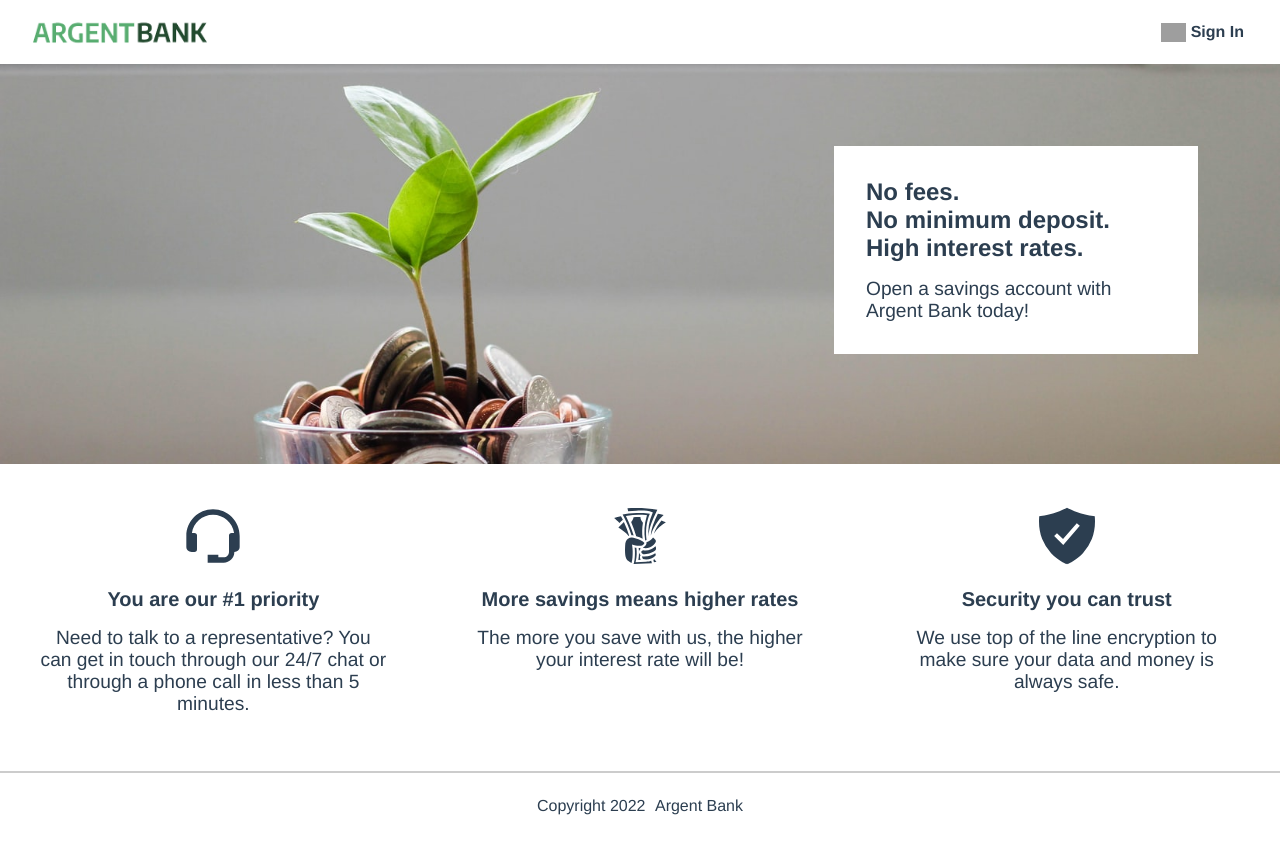
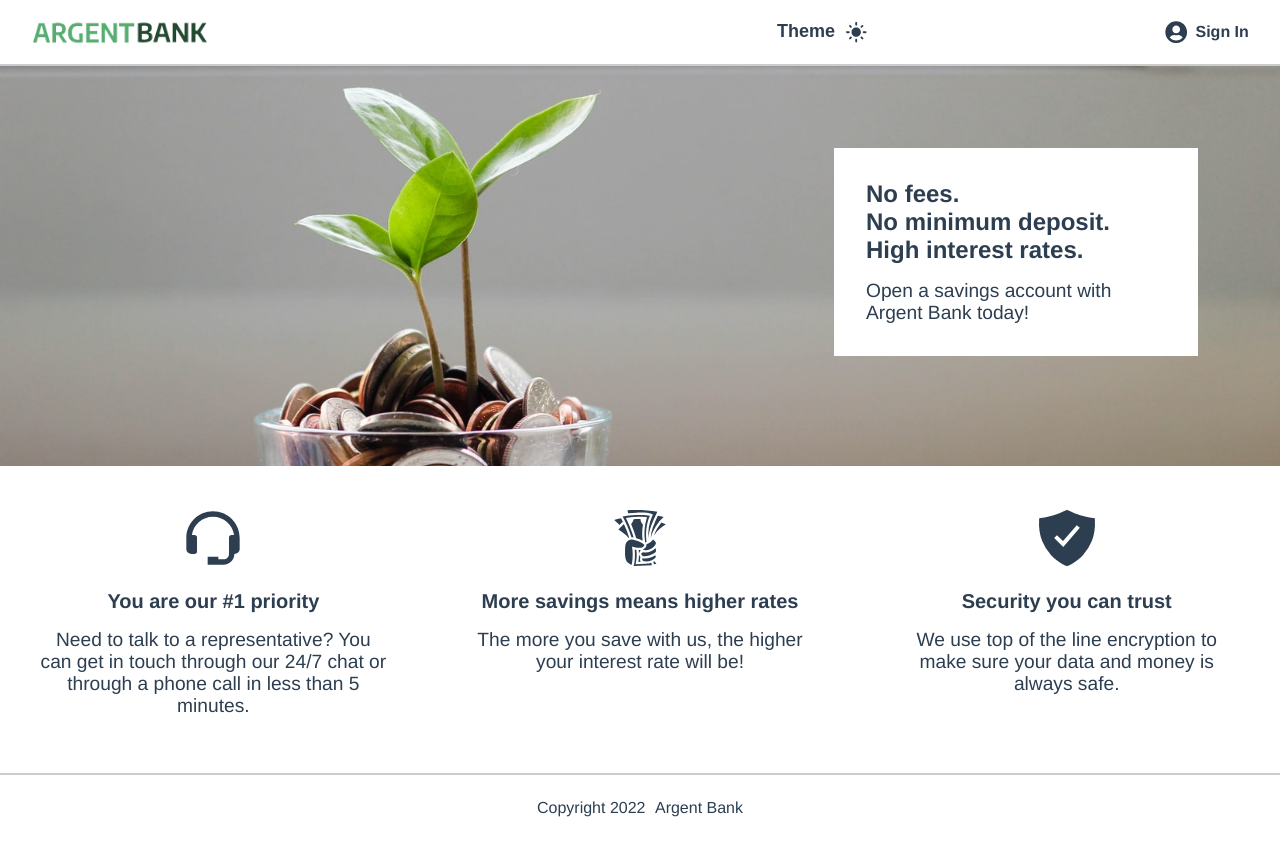
Before and after one commit to JyjyStudio/argent-bank, a React (Create React App) app: page / in a window 1280 px wide. Built offline with nearby package versions, Linux system fonts and the light colour scheme; grey boxes are pictures that could not be loaded.

Commit message:
feat: clean code + separate navbar

```diff
--- /dev/null
+++ b/src/components/LoggedNavbar.tsx
@@ -0,0 +1,70 @@
+import { resetAuth } from '../features/authentication/authenticationSlice'
+import { resetUser } from '../features/user/userSlice'
+import { Link, useNavigate } from 'react-router-dom'
+import { getUserInfosFromState } from '../features/user/selectors'
+import { useTsDispatch, useTsSelector } from '../utils/redux/hooks'
+import styled from 'styled-components'
+import { FaUserCircle } from 'react-icons/fa';
+import { RiLogoutCircleRLine } from 'react-icons/ri';
+
+
+export default function LoggedNavbar() {
+
+	const navigate = useNavigate()
+	const dispatch = useTsDispatch()
+
+	const userInfos = useTsSelector(getUserInfosFromState)
+
+
+	const resetCredentials = () => {
+		dispatch(resetAuth())
+		dispatch(resetUser())
+		navigate('/')
+	}
+	return (
+		<SignOutContainer>
+			<NavLink to="/profile">
+				<FaUserCircle size='1.4rem' />
+				<Span>{userInfos.firstname}</Span>
+			</NavLink>
+			<SignoutBtn onClick={resetCredentials}>
+				<RiLogoutCircleRLine size='1.4rem' />
+				<Span>Sign Out</Span>
+			</SignoutBtn>
+		</SignOutContainer>
+  )
+}
+
+const SignOutContainer = styled.div`
+	display: flex;
+	justify-content: space-between;
+	align-items: center;
+`
+const NavLink = styled(Link)`
+	display: flex;
+	align-items: center;
+	color: inherit;
+	text-decoration: none;
+	margin-left: 5px;
+	:hover {
+		text-decoration: underline;
+	}
+`
+const SignoutBtn = styled.button`
+	display: flex;
+	justify-content: center;
+	align-items: center;
+	color: inherit;
+	background-color: transparent;
+	font-weight: bold;
+	font-size: 1rem;
+	cursor: pointer;
+	border: none;
+	:hover {
+		text-decoration: underline;
+	}
+`
+const Span = styled.span`
+	font-weight: bold;
+	margin: 0 .7rem 0 .5rem;
+`
--- a/src/components/Navbar.tsx
+++ b/src/components/Navbar.tsx
@@ -1,14 +1,13 @@
+import { useTsSelector, useTsDispatch } from '../utils/redux/hooks'
+import { getTokenFromState } from '../features/authentication/selectors'
+import { toggleTheme } from '../features/theme/themeSlice'
+import { FaUserCircle } from 'react-icons/fa'
+import { MdLightMode } from 'react-icons/md'
+import { Link } from 'react-router-dom'
+import Logo from '../assets/argentBankLogo.png'
+import LoggedNavbar from './LoggedNavbar'
 import styled from 'styled-components'
-import { Link, useNavigate } from 'react-router-dom'
 import Img from './Img'
-import Logo from '../assets/argentBankLogo.png'
-import SignInIcon from '../assets/icon-login.png'
-import SignOutIcon from '../assets/icon-logout.png'
-import { resetAuth } from '../features/authentication/authenticationSlice'
-import { resetUser } from '../features/user/userSlice'
-import { getTokenFromState } from '../features/authentication/selectors'
-import { getUserInfosFromState } from '../features/user/selectors'
-import { useTsSelector, useTsDispatch } from '../utils/redux/hooks'
 
 /**
  * The navbar component
@@ -17,59 +16,31 @@ import { useTsSelector, useTsDispatch } from '../utils/redux/hooks'
  * @component
  */
 export default function Navbar(): JSX.Element {
+
 	// user token from redux store
 	const userToken = useTsSelector(getTokenFromState)
-	const userInfos = useTsSelector(getUserInfosFromState)
-
 	const dispatch = useTsDispatch()
-	const navigate = useNavigate()
-
-	const resetCredentials = () => {
-		dispatch(resetAuth())
-		dispatch(resetUser())
-		navigate('/')
-	}
 
 	return (
 		<Nav>
 			<Link to="/">
 				<Img src={Logo} width="200px" alt="logo argentBank" />
 			</Link>
-			{
-				/* if user connected return name + logout else return login */
-				userToken ? (
-					<SignOutContainer>
-						<NavLink to="/profile">
-							<Img
-								src={SignInIcon}
-								width="25px"
-								margin="0 5px 0 0"
-								alt="profile icon"
-							/>
-							<Span>{userInfos.firstname}</Span>
-						</NavLink>
-						<Button onClick={resetCredentials}>
-							<Img
-								src={SignOutIcon}
-								width="20px"
-								margin="0 5px 0 0"
-								alt="sign out icon"
-							/>
-							<Span>Sign Out</Span>
-						</Button>
-					</SignOutContainer>
-				) : (
+			<RightNavContainer>
+				<ThemeBtn onClick={ () => dispatch(toggleTheme()) }>
+					<Span>Theme</Span> <MdLightMode size='1.4rem' />
+				</ThemeBtn>
+
+				{/* if user connected return name + logout else return login */
+				userToken ?
+					<LoggedNavbar />
+				:
 					<NavLink to="/login">
-						<Img
-							src={SignInIcon}
-							width="25px"
-							margin="0 5px 0 0"
-							alt="sign in icon"
-						/>
+						<FaUserCircle size='1.4rem' />
 						<Span>Sign In</Span>
 					</NavLink>
-				)
-			}
+				}
+			</RightNavContainer>
 		</Nav>
 	)
 }
@@ -79,19 +50,17 @@ const Nav = styled.nav`
 	align-items: center;
 	justify-content: space-between;
 	padding: 5px 20px;
+	border-bottom: 2px solid #ccc;
+	@media (max-width: 700px) {
+		flex-direction: column;
+	}
 	@media (max-width: 389px) {
 		font-size: calc(15px + 2vw);
 	}
 `
-const SignOutContainer = styled.div`
-	display: flex;
-	justify-content: space-between;
-	align-items: center;
-`
 const Span = styled.span`
 	font-weight: bold;
-	color: #2c3e50;
-	margin-right: 1rem;
+	margin:	0 .7rem 0 .5rem;
 `
 const NavLink = styled(Link)`
 	display: flex;
@@ -103,17 +72,26 @@ const NavLink = styled(Link)`
 		text-decoration: underline;
 	}
 `
-const Button = styled.button`
+const ThemeBtn = styled.button`
+	background-color: transparent;
 	display: flex;
-	justify-content: center;
-	align-items: center;
-	color: #2c3e50;
-	background-color: transparent;
-	font-weight: bold;
-	font-size: 1rem;
+	padding: 2px 5px;
+    border-radius: 3px;
+	border: none;
 	cursor: pointer;
-	border: none;
-	:hover {
-		text-decoration: underline;
+	font-size: large;
+	color: inherit;
+	span {
+		margin-right: 10px;
 	}
 `
+
+const RightNavContainer = styled.div`
+	width: 40%;
+    display: flex;
+    justify-content: space-between;
+    align-items: center;
+	@media (max-width: 700px) {
+		width: 100%;
+	}
+`
```
